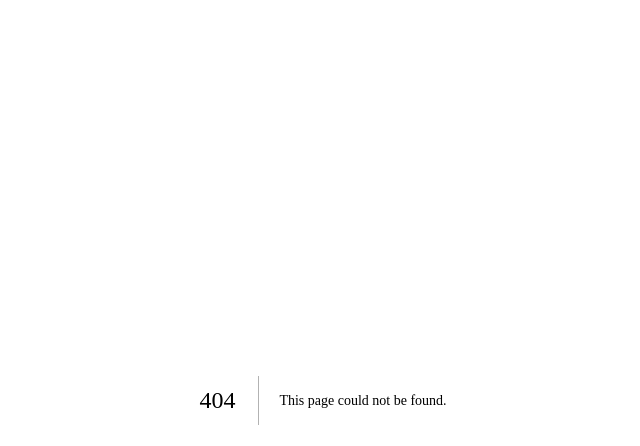
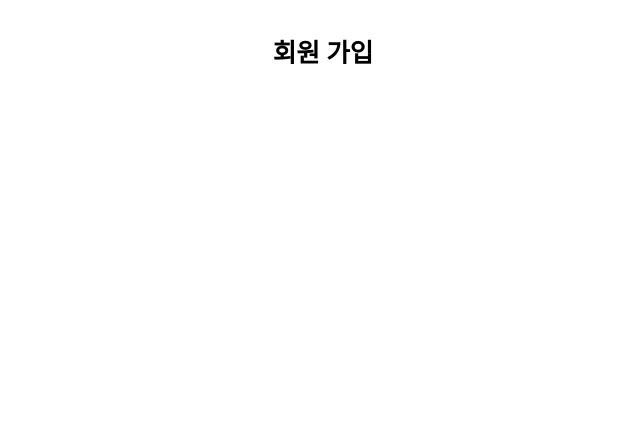
Before and after one commit to choidy180/deunhyang-next-v15, a Next.js app: page /member/input in a window 1280 px wide. Before the commit this address had no page. Shown: the top 446 px of the page, without its empty margins (317-957 px from the left). Built offline with nearby package versions, Linux system fonts and the light colour scheme; a web font is replaced by a local one.

Commit message:
'deploy'

```diff
--- /dev/null
+++ b/src/app/member/input/page.tsx
@@ -0,0 +1,27 @@
+"use client";
+
+import styled from "styled-components";
+
+const MemberInput = () => {
+    return (
+        <Container>
+            <h4>회원 가입</h4>
+        </Container>
+    )
+}
+
+const Container = styled.div`
+    width: 800px;
+
+    display: flex;
+    flex-direction: column;
+    justify-content: start;
+    align-items: center;
+
+    h4 {
+        font-size: 1.6rem;
+        margin: 2rem;
+    }
+`
+
+export default MemberInput;
```
Also changed, not shown: src/app/member/join/page.tsx (+7 -2 lines), 1 other file (tests, documents, lock files or other folders).
